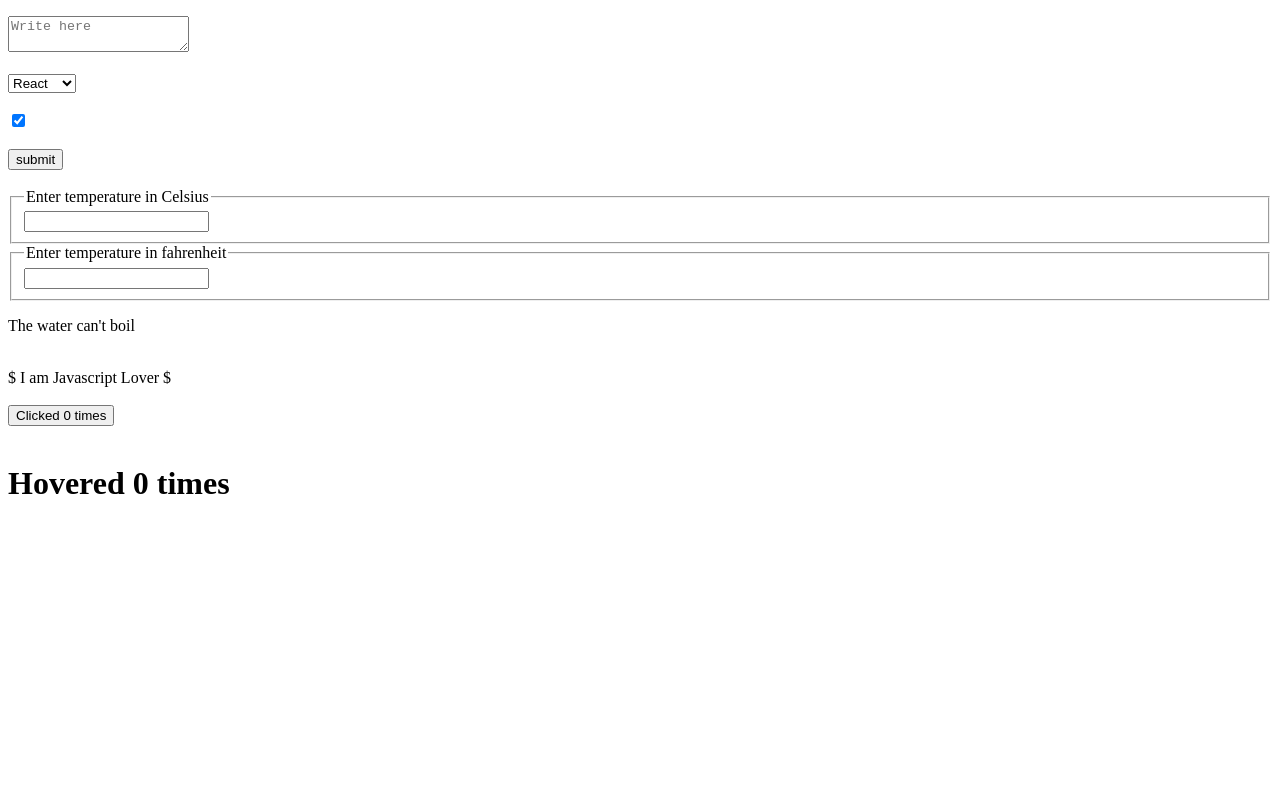
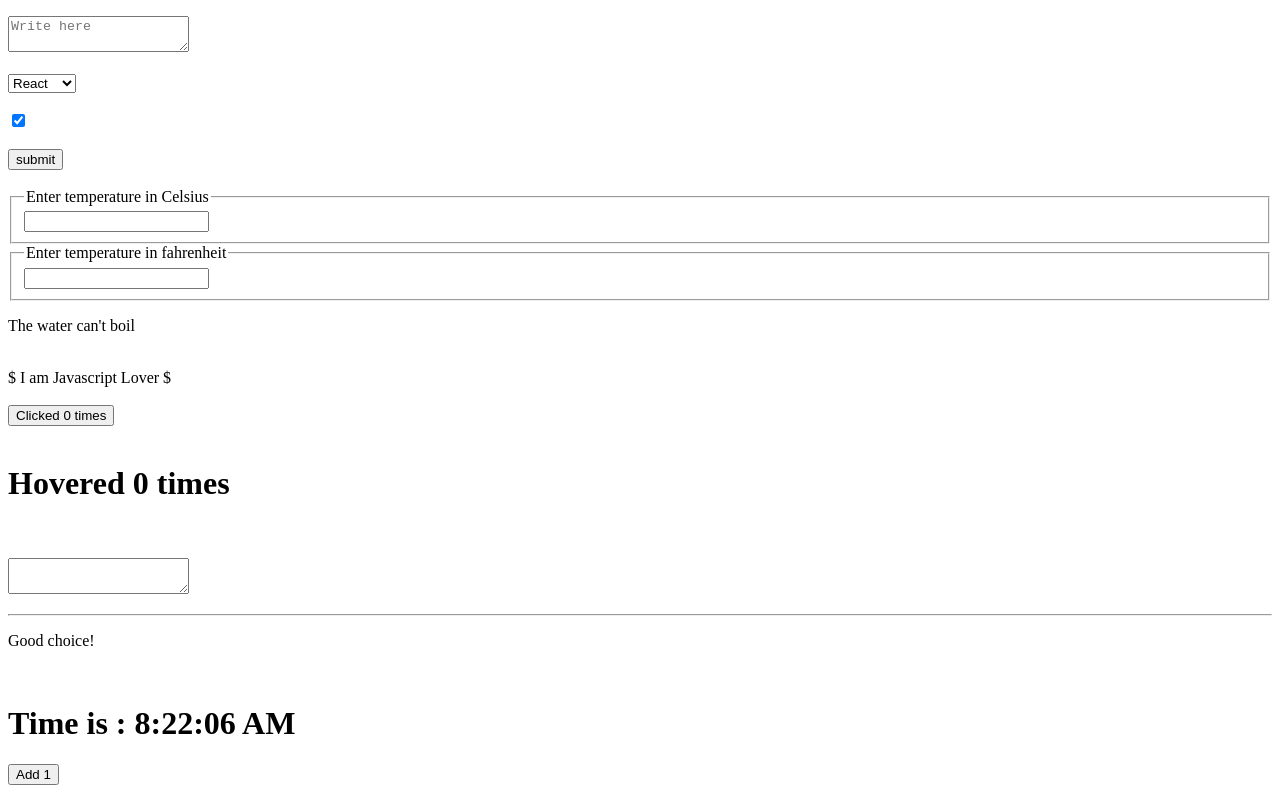
Before and after one commit to Ndhossain/reactpractice, a React (Create React App) app in the folder my-app/: page / in a window 1280 px wide. Shown: the part 458-1251 px from the top of the page. Before the commit the page ends 982 px from the top, so only its background shows below. Built offline with nearby package versions, Linux system fonts and the light colour scheme.

Commit message:
react hook

```diff
--- a/my-app/src/App.js
+++ b/my-app/src/App.js
@@ -5,7 +5,9 @@ import Counter from './components/Counter';
 import Emoji from './components/Emoji';
 import Form from './components/Form';
 import HoverCounter from './components/HoverCounter';
+import MyComponent from './components/MyComponent';
 import Text from './components/Text';
+import Todo from './components/Todos';
 
 function App() {
     const quantity = [1, 2, 3];
@@ -42,6 +44,14 @@ function App() {
                     )}
                 </Counter>
             </div>
+            <br />
+            <div>
+                <Todo />
+            </div>
+            <br />
+            <div>
+                <MyComponent />
+            </div>
         </>
     );
 }
--- /dev/null
+++ b/my-app/src/components/MyComponent.js
@@ -0,0 +1,37 @@
+import { useEffect, useState } from 'react';
+
+export default function MyComponent() {
+    const [count, setCount] = useState(0);
+    // eslint-disable-next-line no-unused-vars
+    const [time, setTime] = useState(new Date());
+
+    const tick = () => {
+        setTime(new Date());
+    };
+
+    useEffect(() => {
+        console.log('ticking');
+        setInterval(tick, 1000);
+
+        return () => {
+            console.log('hello i am on');
+        };
+    }, []);
+
+    useEffect(() => {
+        document.title = `Clicked ${count} times`;
+    }, [count]);
+
+    const addTitle = () => {
+        setCount((prevCount) => prevCount + 1);
+    };
+
+    return (
+        <div>
+            <h1>Time is : {time.toLocaleTimeString()}</h1>
+            <button type="button" onClick={addTitle}>
+                Add 1
+            </button>
+        </div>
+    );
+}
--- /dev/null
+++ b/my-app/src/components/Todos.js
@@ -0,0 +1,26 @@
+import { useState } from 'react';
+
+export default function Todo() {
+    const [todo, setTodo] = useState('');
+    const [warning, setWarning] = useState(null);
+
+    const handleInput = (e) => {
+        const inputValue = e.target.value;
+        const updatedWarning = inputValue.includes('.js')
+            ? 'You need JavaScript skill to complete the task. Do you have it?'
+            : null;
+        setTodo(inputValue);
+        setWarning(updatedWarning);
+    };
+
+    return (
+        <div>
+            <p>{todo}</p>
+            <p>
+                <textarea name="todo" value={todo} onChange={handleInput} />
+            </p>
+            <hr />
+            <p>{warning || 'Good choice!'}</p>
+        </div>
+    );
+}
```
